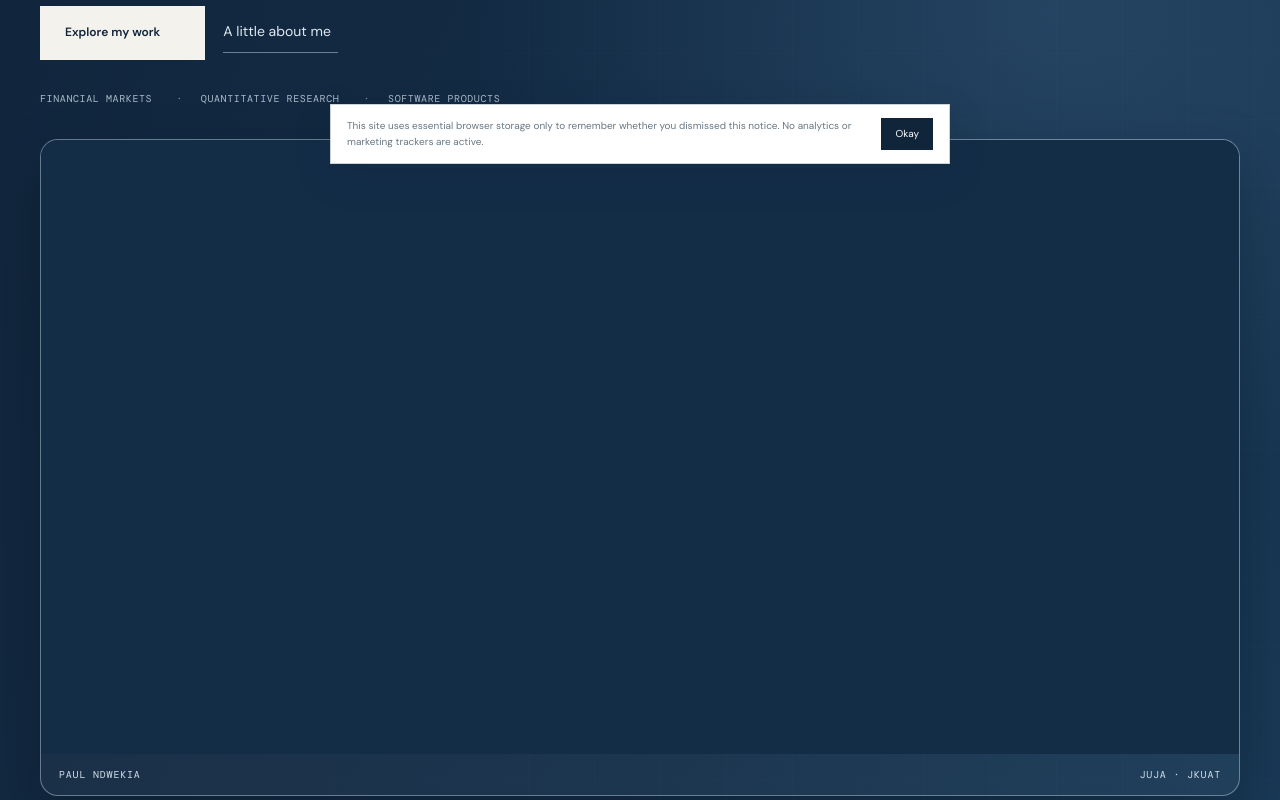
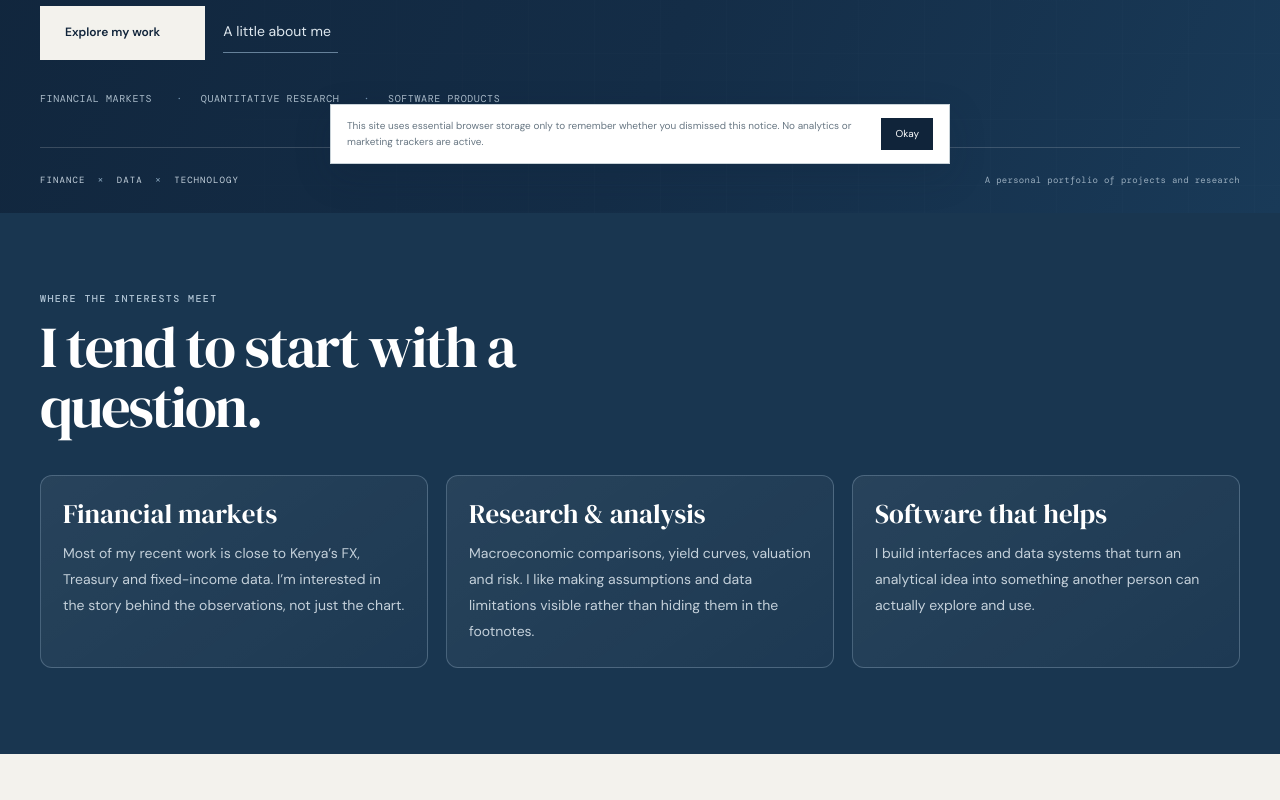
Before and after one commit to paulndwekia/paul-ndwekia-portfolio, a React (Vite) app: page / in a window 1280 px wide. Shown: the part 620-1420 px from the top of the page. Built offline with nearby package versions, Linux system fonts and the light colour scheme.

Commit message:
Remove hero portrait and its display area

```diff
--- a/src/App.jsx
+++ b/src/App.jsx
@@ -185,10 +185,6 @@ function HomePage(){
         <div className="hero-actions"><A href="#work" className="button button-primary">Explore my work <span></span></A><A href="#about" className="hero-text-link">A little about me <span></span></A></div>
         <div className="hero-foot"><span>Financial markets</span><span>Quantitative research</span><span>Software products</span></div>
       </div>
-      <figure className="hero-portrait">
-        <img src="/assets/paul-finance-desk-1.webp" alt="Paul Ndwekia working at a financial markets workstation" width="720" height="720" fetchPriority="high" decoding="async"/>
-        <figcaption className="hero-photo-caption"><span>Paul Ndwekia</span><span>Juja · JKUAT</span></figcaption>
-      </figure>
     </div><div className="hero-bottom section-wrap"><span>FINANCE <i>×</i> DATA <i>×</i> TECHNOLOGY</span><span className="hero-bottom-note">A personal portfolio of projects and research</span></div></section>
     <FocusSection/><WorkSection/><ProgressSection/><AboutSection/><ContactSection/>
   </main><Footer/><CookieNotice/></>;
```
